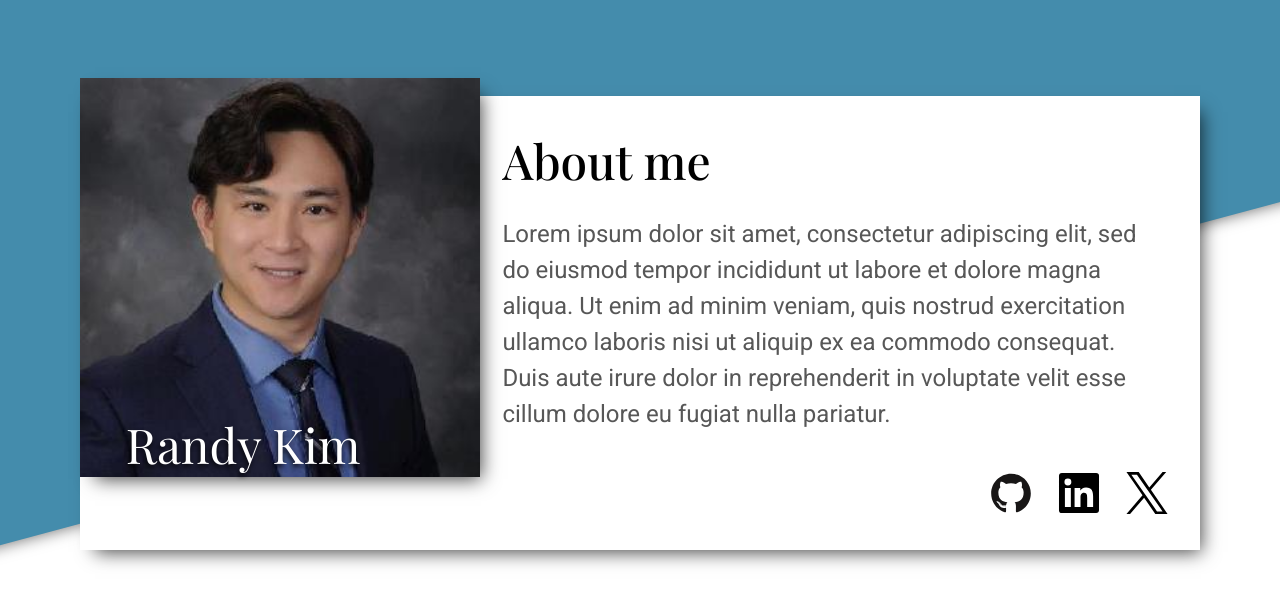
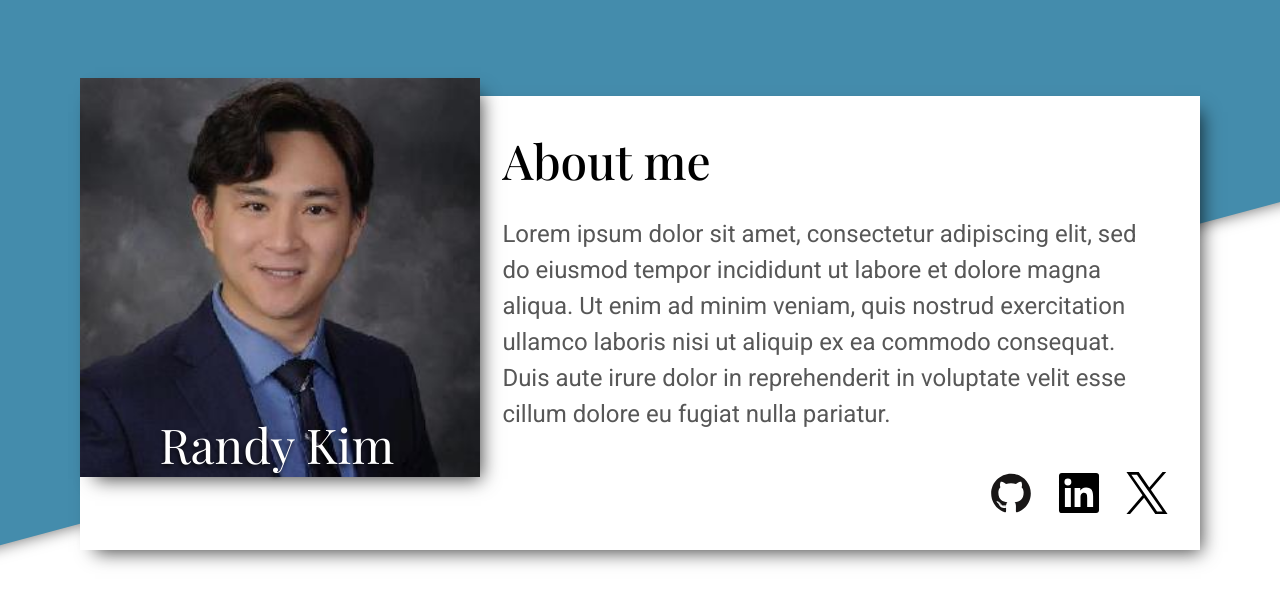
Before and after one commit to rhkim1292/top-homepage, a plain HTML site: page index.html in a window 1280 px wide. Shown: the top 604 px of the page. Drawn offline with nearby package versions, Linux system fonts and the light colour scheme; a web font is replaced by a local one.

Commit message:
Fix centering for overlay text

```diff
--- a/src/css/styles.css
+++ b/src/css/styles.css
@@ -194,7 +194,7 @@ p {
 	.portrait-overlay-text {
 		top: auto;
 		bottom: 0.3rem;
-		left: 2.4rem;
+		left: 4.5rem;
 	}
 
 	.about-me-paragraph {
```
